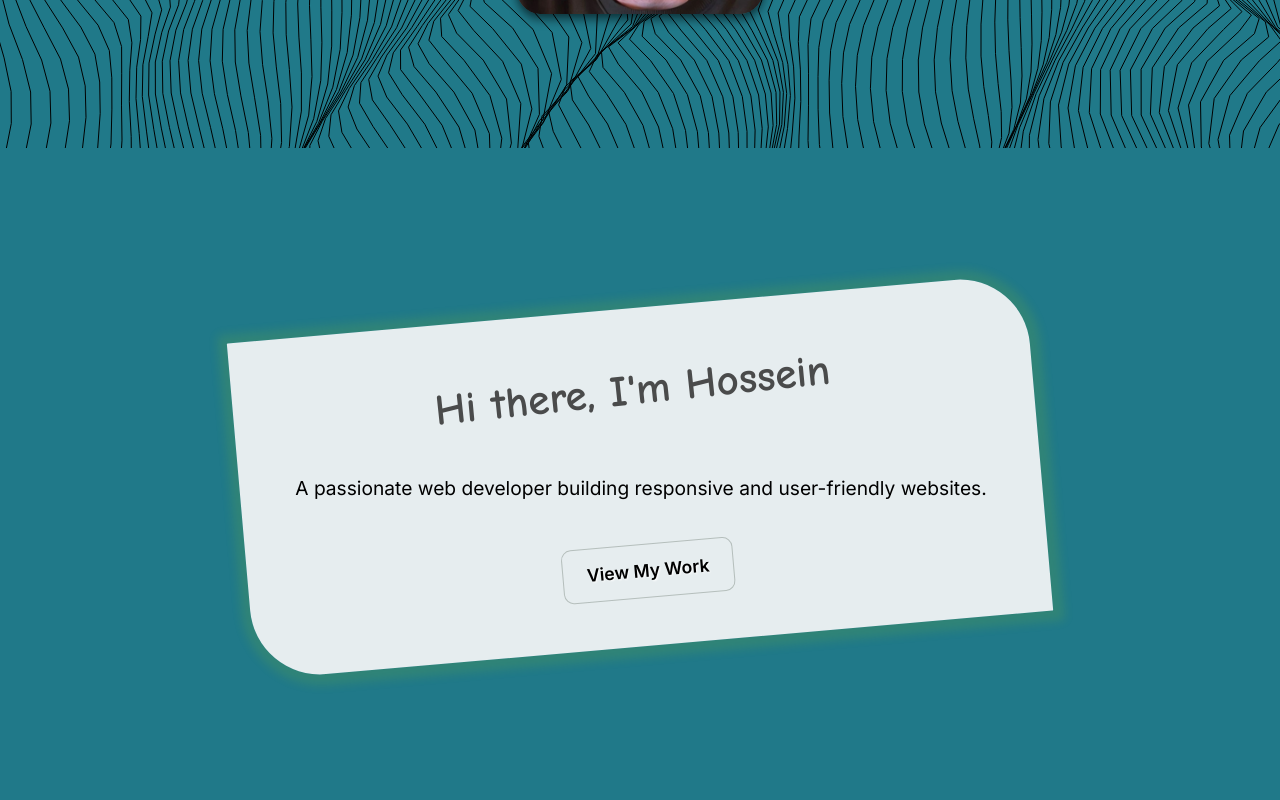
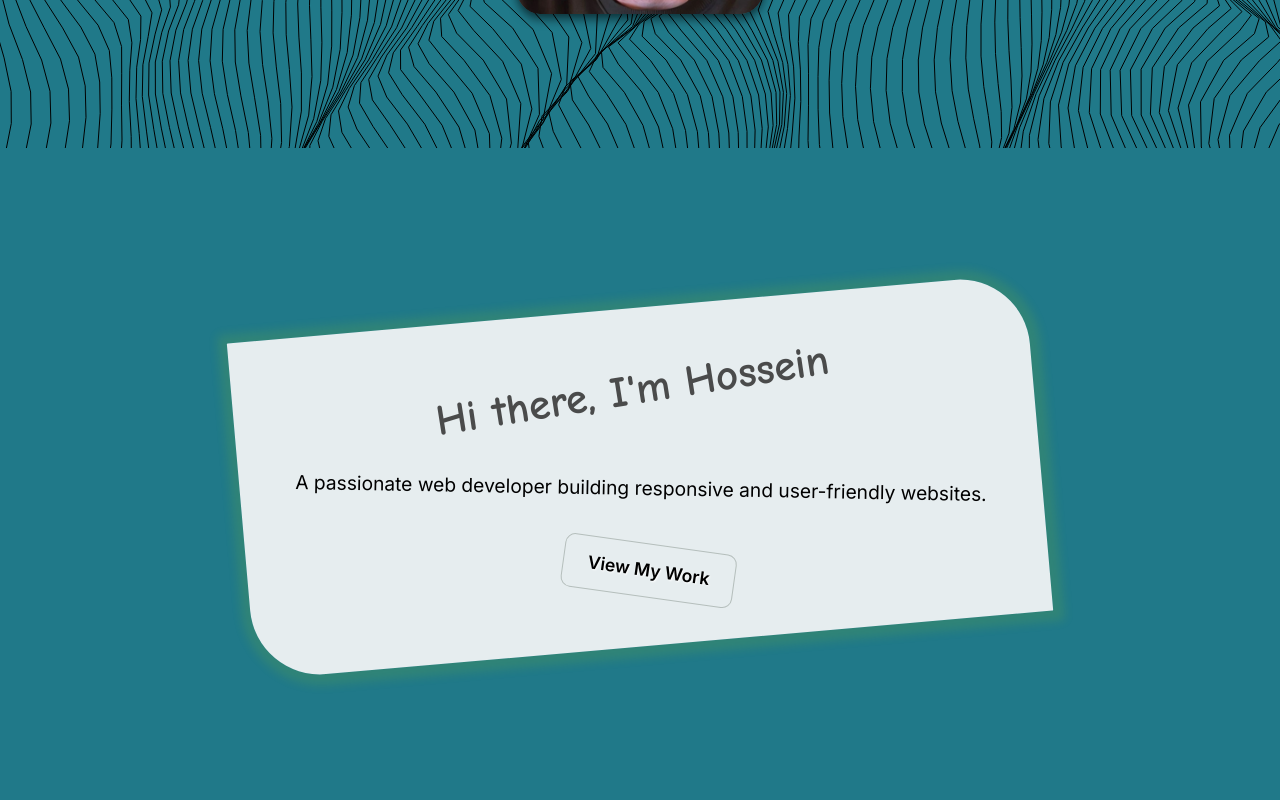
Before and after one commit to Hossein-Kelisa/Hossein-Kelisa-Portfolio, a React (Vite) app: page / in a window 1280 px wide. Shown: the part 764-1564 px from the top of the page. Built offline with nearby package versions, Linux system fonts and the light colour scheme; a web font is replaced by a local one.

Commit message:
make hero button crooked

```diff
--- a/src/components/Hero.css
+++ b/src/components/Hero.css
@@ -21,7 +21,7 @@ body.dark .hero-section {
   font-weight: 700;
   margin-bottom: 3rem;
   color: #313131dc;
-  rotate: -1deg;
+  rotate: -4deg;
 }
 .hero-title span {
   color: #edededf4;
@@ -32,7 +32,7 @@ body.dark .hero-section {
   font-size: 1.2rem;
   margin-bottom: 1rem;
   color: #000000;
-  rotate: 5deg;
+  rotate: 6deg;
 }
 .hero-button {
   display: inline-block;
@@ -46,6 +46,7 @@ body.dark .hero-section {
   font-size: 1.1rem;
   font-weight: 600;
   transition: background-color 0.3s ease, transform 0.3s ease;
+  rotate: 13deg;
 }
 body.dark .hero-button {
   background-color: #417e915c;
```
